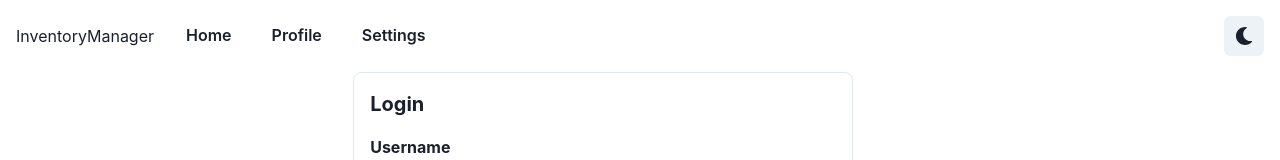
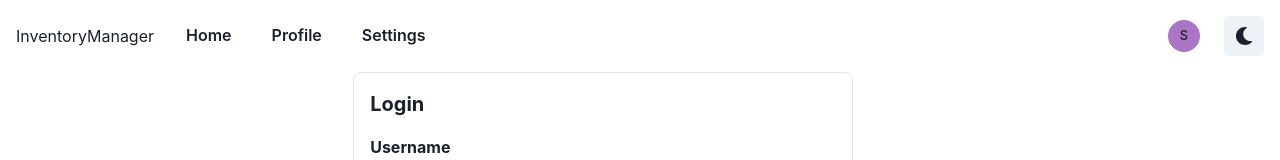
Before and after one commit to josephlee222/InventoryManagerUI, a React (Create React App) app: page / in a window 1280 px wide. Shown: the top 160 px of the page. Built offline with nearby package versions, Linux system fonts and the light colour scheme; sample sign-in values are in the browser's storage.

Commit message:
Added navbar avatar, logout and clickable links

```diff
--- a/src/App.js
+++ b/src/App.js
@@ -26,6 +26,8 @@ function App() {
       } else {
         setNavbarState("normal")
       }
+    } else {
+      setNavbarState("guest")
     }
   }
 
--- a/src/api/Auth.js
+++ b/src/api/Auth.js
@@ -1,4 +1,5 @@
 import axios from "axios";
+import { Navigate } from "react-router-dom";
 
 const baseUrl = process.env.REACT_APP_API_ADDRESS
 
@@ -13,6 +14,11 @@ export function loginUser(username, password) {
     return data
 }
 
+export function logoutUser() {
+    localStorage.removeItem("user")
+    return <Navigate to={"/"}/>
+}
+
 export function getLocalUser() {
     if (localStorage.getItem("user") === null) {
         return false
--- a/src/components/Navbar/index.js
+++ b/src/components/Navbar/index.js
@@ -1,15 +1,20 @@
 // Navbar component
 
 import { HamburgerIcon, CloseIcon } from "@chakra-ui/icons";
-import { Box, Flex, Text, Button, IconButton, useDisclosure, HStack, VStack } from "@chakra-ui/react";
+import { Box, Flex, Button, IconButton, useDisclosure, HStack, VStack, Avatar, Menu, MenuButton, MenuList, MenuItem, MenuDivider } from "@chakra-ui/react";
+import { useNavigate } from "react-router-dom";
+import { getLocalUser, logoutUser } from "../../api/Auth";
 import { ColorModeSwitcher } from '../../ColorModeSwitcher';
 
 
 export default function Navbar(props) {
-    var type = props.type
+    const type = props.type
+    const isLoggedIn = type == "admin" || type == "normal"
 
-    var navbarItems = type == "admin" ? ["Home", "Profile", "Settings", "Admin"] : type == "normal" ? ["Home", "Profile", "Settings"] : []
+    const navbarItems = type == "admin" ? [["Home", "dashboard"], ["Profile", "profile"], ["Settings", "settings"], ["Admin", "admin"]] : type == "normal" ? [["Home", "dashboard"], ["Profile", "profile"], ["Settings", "settings"]] : []
     const {isOpen, onOpen, onClose} = useDisclosure()
+    const user = isLoggedIn ? getLocalUser() : null
+    const navigate = useNavigate()
 
     return (
         <>
@@ -18,12 +23,27 @@ export default function Navbar(props) {
                 <IconButton aria-label="Toggle mobile navigation" onClick={isOpen ? onClose : onOpen} icon={isOpen ? <CloseIcon /> : <HamburgerIcon />} display={{md: "none"}} size={"md"}/>
                 <Box ml={{md: "0", base: "1rem"}} flexGrow={{md: "initial", base: "1"}}>InventoryManager</Box>
                 <HStack ml={"1rem"} display={{md: "initial", base: "none"}} flexGrow={1}>
-                    {navbarItems.map(item => <Button variant={"ghost"}>{item}</Button>)}
+                    {navbarItems.map(item => <Button variant={"ghost"} onClick={() => {navigate(item[1])}}>{item[0]}</Button>)}
                 </HStack>
+                {isLoggedIn &&
+                    <Menu>
+                        <MenuButton>
+                            <Avatar mr={"1rem"} size={"sm"} name={user.username}/>
+                        </MenuButton>
+                        <MenuList>
+                            <MenuItem>Profile</MenuItem>
+                            <MenuItem color={"red"} onClick={() => {logoutUser()}}>Logout</MenuItem>
+                            {type == "admin" && <>
+                                <MenuDivider/>
+                                <MenuItem>Admin Settings</MenuItem>
+                            </>}
+                        </MenuList>
+                    </Menu>
+                }
                 <ColorModeSwitcher/>
             </Flex>
             <VStack align={"stretch"} display={{md: "none", base: isOpen ? "initial" : "none"}}>
-                {navbarItems.map(item => <Button w={"100%"} borderRadius="0" variant={"ghost"}>{item}</Button>)}
+                {navbarItems.map(item => <Button w={"100%"} borderRadius="0" variant={"ghost"} onClick={() => {navigate(item[1])}}>{item[0]}</Button>)}
             </VStack>
         </Box>
         </>
--- a/src/pages/dashboard.js
+++ b/src/pages/dashboard.js
@@ -49,7 +49,7 @@ function Dashboard() {
                     <Input placeholder={"Search for places"} onChange={(event) => {handleSearchInput(event.target.value)}} isDisabled={!places}/>
                 </InputGroup>
             </Box>
-            <SimpleGrid columns={[1, null, 4]} spacing='1rem'>
+            <SimpleGrid columns={{base: 1, md: 2, xl: 4}} spacing='1rem'>
                 {!places && <Skeleton h={"256px"} w={"100%"}/>}
                 {!places && <Skeleton h={"256px"} w={"100%"}/>}
                 {!places && <Skeleton h={"256px"} w={"100%"}/>}
```
Also changed, not shown: 1 other file (tests, documents, lock files or other folders).
